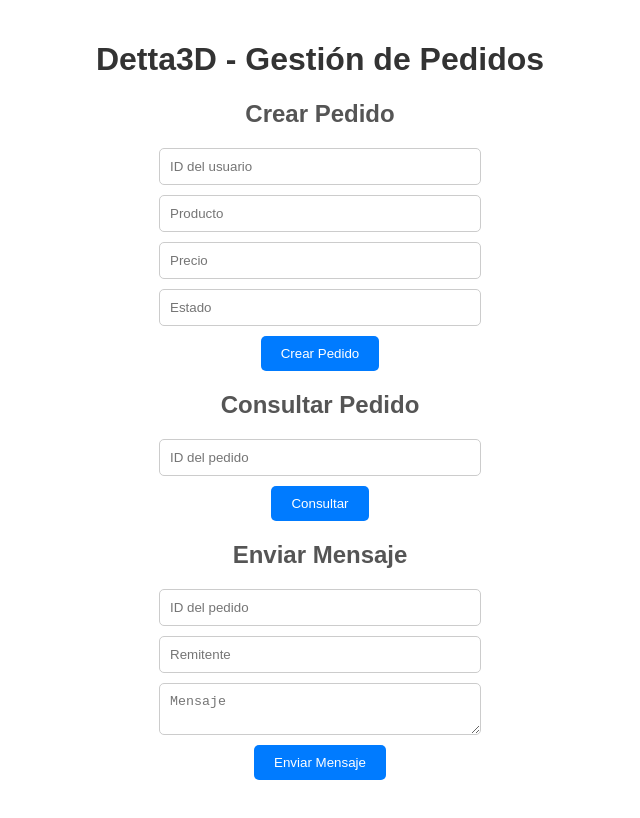
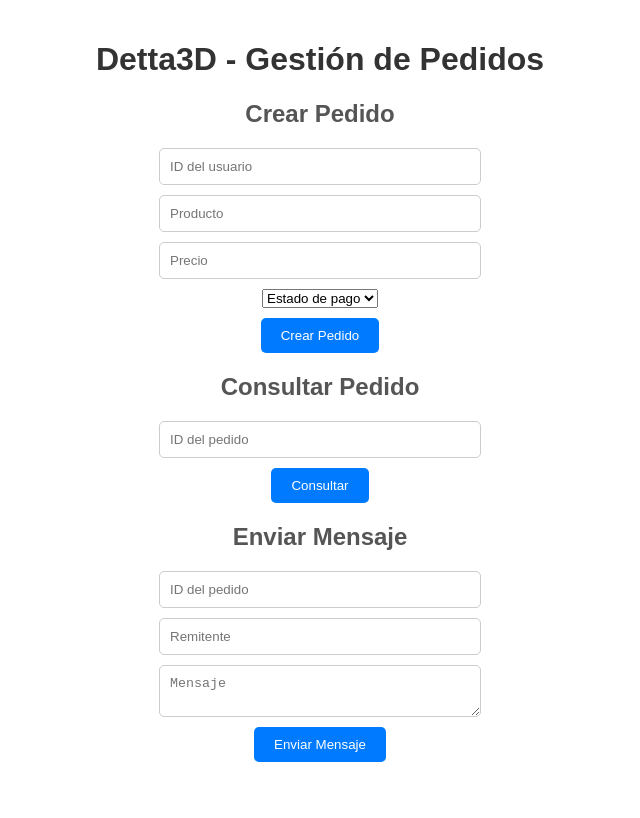
Before and after one commit to sozarg/react-orders-frontend, a React (Create React App) app: page / in a window 1280 px wide. Shown: the whole page, without its empty margins (320-960 px from the left). Built offline with nearby package versions, Linux system fonts and the light colour scheme.

Commit message:
payment status

```diff
--- a/src/App.js
+++ b/src/App.js
@@ -69,16 +69,22 @@ function App() {
             type="number"
             placeholder="Precio"
             value={order.price}
-            onChange={(e) => setOrder({ ...order, price: parseFloat(e.target.value) })}
+            onChange={(e) => {
+              const value = e.target.value;
+              setOrder({ ...order, price: value === '' ? '' : parseFloat(value) });
+            }}
             required
           />
-          <input
-            type="text"
-            placeholder="Estado"
+          <select
             value={order.payment_status}
             onChange={(e) => setOrder({ ...order, payment_status: e.target.value })}
             required
-          />
+          >
+            <option value="">Estado de pago</option>
+            <option value="pending">Pendiente</option>
+            <option value="paid">Pagado</option>
+            <option value="cancelled">Cancelado</option>
+          </select>
           <button type="submit">Crear Pedido</button>
         </form>
       </div>
@@ -102,6 +108,7 @@ function App() {
             <p>Usuario: {fetchedOrder.user_id}</p>
             <p>Producto: {fetchedOrder.product}</p>
             <p>Estado: {fetchedOrder.status}</p>
+            <p>Pago: {fetchedOrder.payment_status}</p>
           </div>
         )}
       </div>
```
